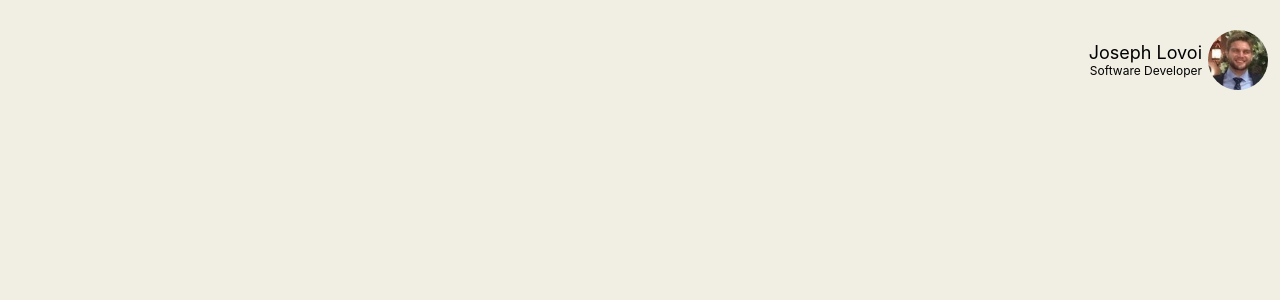
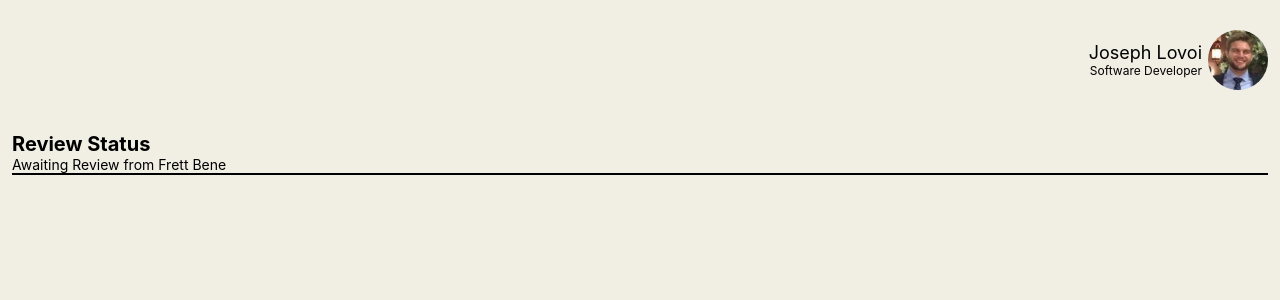
Before and after one commit to jlovoi/docshare, a React (Create React App) app: page / in a window 1280 px wide. Shown: the top 300 px of the page. Built offline with nearby package versions, Linux system fonts and the light colour scheme.

Commit message:
creating the workflow

```diff
--- a/src/components/user/index.js
+++ b/src/components/user/index.js
@@ -2,6 +2,7 @@ import React, { useState } from "react";
 import { makeStyles } from "@material-ui/styles";
 import Avatar from "@material-ui/core/Avatar";
 import Popover from "@material-ui/core/Popover";
+import Button from "@material-ui/core/Button";
 
 import SampleAvatar from "./avatar.jpg";
 
@@ -38,9 +39,18 @@ const useStyles = makeStyles(() => ({
     top: "70px !important"
   },
   popoverContent: {
-    height: "120px",
+    height: "150px",
     width: "190px",
-    backgroundColor: "#D9D2D1"
+    backgroundColor: "#D9D2D1",
+    display: "flex",
+    flexDirection: "column",
+    justifyContent: "flex-start",
+    alignItems: "center"
+  },
+  button: {
+    width: "100%",
+    height: "30px",
+    textTransform: "none"
   },
   title: {
     fontSize: "12px"
@@ -73,7 +83,13 @@ const User = ({ name, title }) => {
           open={Boolean(anchorEl)}
           anchorEl={anchorEl}
         >
-          <div className={classes.popoverContent}>Hello</div>
+          <div className={classes.popoverContent}>
+            <Button className={classes.button}>Documents</Button>
+            <Button className={classes.button}>Notifications</Button>
+            <Button className={classes.button}>Inbox</Button>
+            <Button className={classes.button}>Settings</Button>
+            <Button className={classes.button}>Log Out</Button>
+          </div>
         </Popover>
       </div>
     </div>
--- a/src/features/app/App.js
+++ b/src/features/app/App.js
@@ -1,13 +1,15 @@
 import React from "react";
 import { BrowserRouter as Router, Route } from "react-router-dom";
 import { AppFrame } from "../../components";
-import { Header } from "../index";
+import { Header, Workflow } from "../index";
 
 const App = () => {
   return (
     <AppFrame>
       <Header />
-      <Router></Router>
+      <Router>
+        <Route path="/" component={Workflow} />
+      </Router>
     </AppFrame>
   );
 };
--- a/src/features/index.js
+++ b/src/features/index.js
@@ -1,3 +1,4 @@
 import Header from "./header";
+import Workflow from "./workflow";
 
-export { Header };
+export { Header, Workflow };
--- /dev/null
+++ b/src/features/workflow/container/index.js
@@ -0,0 +1,8 @@
+import React from "react";
+import Component from "../view";
+
+const Container = props => {
+  return <Component {...props} />;
+};
+
+export default Container;
--- /dev/null
+++ b/src/features/workflow/index.js
@@ -0,0 +1,3 @@
+import Component from "./container";
+
+export default Component;
--- /dev/null
+++ b/src/features/workflow/view/index.js
@@ -0,0 +1,34 @@
+import React from "react";
+import { makeStyles } from "@material-ui/styles";
+
+const useStyles = makeStyles(() => ({
+  header: {
+    height: "32px",
+    padding: "12px"
+  },
+  border: {
+    borderBottom: "2px solid black"
+  },
+  title: {
+    fontSize: "20px",
+    fontWeight: "bold"
+  },
+  subTitle: {
+    fontSize: "14px"
+  }
+}));
+
+const Workflow = ({ reviewer }) => {
+  const classes = useStyles();
+
+  return (
+    <div className={classes.header}>
+      <div className={classes.border}>
+        <div className={classes.title}>Review Status</div>
+        <div className={classes.subTitle}>Awaiting Review from Frett Bene</div>
+      </div>
+    </div>
+  );
+};
+
+export default Workflow;
```
